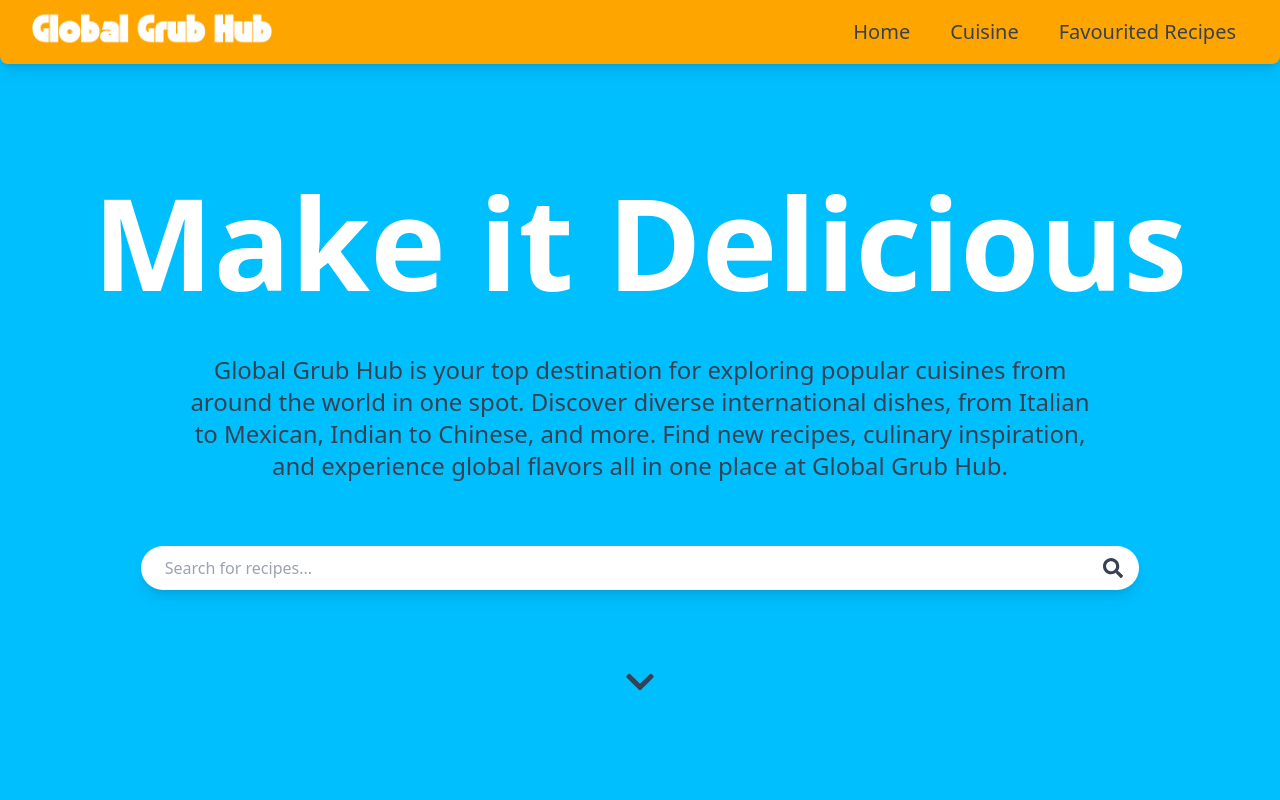
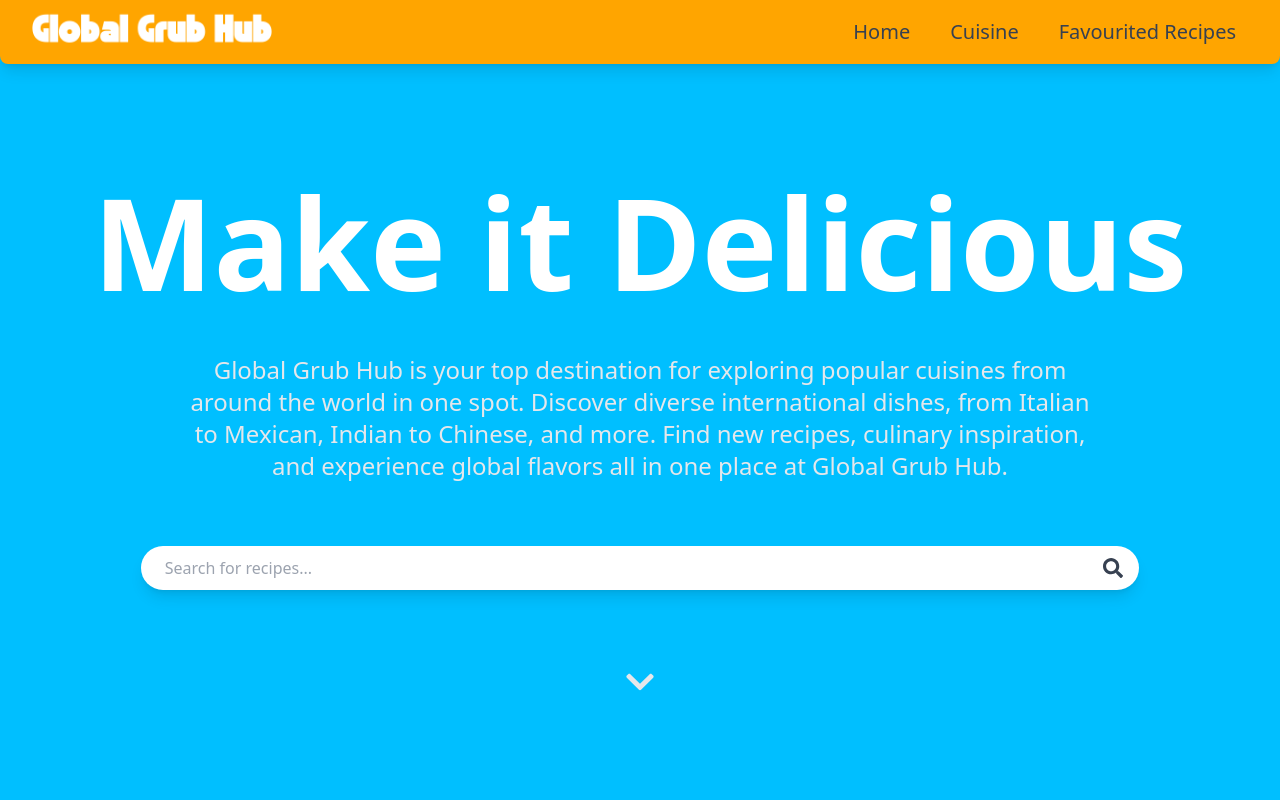
Before and after one commit to LeanneCodes/global-grub-hub, a Next.js app: page / in a window 1280 px wide. Shown: the top 800 px of the page. Built offline with nearby package versions, Linux system fonts and the light colour scheme.

Commit message:
add cuisine image dynamically

```diff
--- /dev/null
+++ b/app/components/CuisineLayout.js
@@ -0,0 +1,29 @@
+'use client';
+
+import Navbar from './Navbar';
+import Footer from './Footer';
+
+export default function CuisineLayout({ children, title, description, image }) {
+  return (
+    <div className="flex flex-col min-h-screen">
+      <Navbar />
+      <main className="flex-grow p-4">
+        <section className="container mx-auto p-4">
+          <div className="flex flex-col md:flex-row items-center justify-center md:space-x-8">
+            <img src={image} alt={title} className="w-full md:w-1/2 rounded-lg shadow-lg object-cover" />
+            <div className="text-center md:text-left md:flex md:flex-col md:justify-center md:w-1/2">
+              <h1 className="text-4xl font-bold mb-4 text-white">{title}</h1>
+              <p className="text-lg text-gray-200">{description}</p>
+            </div>
+          </div>
+          <div id="recipe-list" className="space-y-4 mt-8">
+            {/* Placeholder for recipes */}
+            <p className="text-lg text-gray-200">Recipes will be displayed here.</p>
+          </div>
+        </section>
+        {children}
+      </main>
+      <Footer />
+    </div>
+  );
+}
--- /dev/null
+++ b/app/components/HomeLayout.js
@@ -0,0 +1,54 @@
+'use client';
+
+import { useRef } from 'react';
+import { FaChevronDown } from 'react-icons/fa';
+import CuisineGrid from './CuisineGrid';
+import Navbar from './Navbar';
+import Footer from './Footer';
+import SearchBar from './SearchBar';  // Import the SearchBar component
+
+export default function HomeLayout({ children }) {
+  const gridRef = useRef(null);  // Create a ref for the cuisine grid
+
+  const handleSearch = (query) => {
+    // Handle search logic here
+    console.log('Searching for:', query);
+  };
+
+  const handleArrowClick = () => {
+    if (gridRef.current) {
+      gridRef.current.scrollIntoView({ behavior: 'smooth' });
+    }
+  };
+
+  return (
+    <div className="flex flex-col min-h-screen">
+      <Navbar />
+      <main className="flex-grow p-4">
+        <section>
+          <div className="flex flex-col items-center justify-center min-h-[90vh]">
+            <h1 className="text-7xl md:text-9xl font-bold text-center text-white">Make it Delicious</h1>
+            <p className="my-12 text-xl md:text-2xl text-gray-200 sm:px-12 md:px-40 text-center">
+              Global Grub Hub is your top destination for exploring popular cuisines from
+              around the world in one spot. Discover diverse international dishes, from
+              Italian to Mexican, Indian to Chinese, and more. Find new recipes, culinary
+              inspiration, and experience global flavors all in one place at Global Grub Hub.
+            </p>
+            <SearchBar onSearch={handleSearch} />
+            <div
+              className="mt-20 text-gray-200 animate-bounce cursor-pointer"
+              onClick={handleArrowClick}
+            >
+              <FaChevronDown size={32} />
+            </div>
+          </div>
+          <div ref={gridRef}>
+            <CuisineGrid />
+          </div>
+        </section>
+        {children}
+      </main>
+      <Footer />
+    </div>
+  );
+}
--- a/app/components/Layout.js
+++ /dev/null
@@ -1,65 +0,0 @@
-'use client';
-
-import { useState, useRef } from 'react';
-import { FaChevronDown } from 'react-icons/fa';
-import CuisineGrid from './CuisineGrid';
-import Navbar from './Navbar';
-import Footer from './Footer';
-import SearchBar from './SearchBar';  // Import the SearchBar component
-
-export default function Layout({ children, homepage = false, title, description }) {
-  const gridRef = useRef(null);  // Create a ref for the cuisine grid
-
-  const handleSearch = (query) => {
-    // Handle search logic here
-    console.log('Searching for:', query);
-  };
-
-  const handleArrowClick = () => {
-    if (gridRef.current) {
-      gridRef.current.scrollIntoView({ behavior: 'smooth' });
-    }
-  };
-
-  return (
-    <div className="flex flex-col min-h-screen">
-      <Navbar />
-      <main className="flex-grow p-4">
-        {homepage ? (
-          <section>
-            <div className="flex flex-col items-center justify-center min-h-[90vh]">
-              <h1 className="text-7xl md:text-9xl font-bold text-center">Make it Delicious</h1>
-              <p className="my-12 text-xl md:text-2xl text-gray-700 px-40 text-center">
-                Global Grub Hub is your top destination for exploring popular cuisines from
-                around the world in one spot. Discover diverse international dishes, from
-                Italian to Mexican, Indian to Chinese, and more. Find new recipes, culinary
-                inspiration, and experience global flavors all in one place at Global Grub Hub.
-              </p>
-              <SearchBar onSearch={handleSearch} />
-              <div
-                className="mt-20 text-gray-700 animate-bounce cursor-pointer"
-                onClick={handleArrowClick}
-              >
-                <FaChevronDown size={32} />
-              </div>
-            </div>
-            <div ref={gridRef}>
-              <CuisineGrid />
-            </div>
-          </section>
-        ) : (
-          <section className="container mx-auto p-4">
-            <h1 className="text-4xl font-bold mb-4">{title}</h1>
-            <p className="text-lg text-gray-700">{description}</p>
-            <div id="recipe-list" className="space-y-4">
-              {/* Placeholder for recipes */}
-              <p className="text-lg text-gray-700">Recipes will be displayed here.</p>
-            </div>
-          </section>
-        )}
-        {children}
-      </main>
-      <Footer />
-    </div>
-  );
-}
--- a/app/cuisine/[name]/page.js
+++ b/app/cuisine/[name]/page.js
@@ -1,5 +1,5 @@
-import cuisines from "@/app/data/cuisines";
-import Layout from "@/app/components/Layout";
+import cuisines from '@/app/data/cuisines';
+import CuisineLayout from '@/app/components/CuisineLayout';
 
 const CuisinePage = ({ params }) => {
   const { name } = params;
@@ -8,18 +8,22 @@ const CuisinePage = ({ params }) => {
 
   if (!cuisine) {
     return (
-      <Layout>
+      <CuisineLayout title="Cuisine not found" description="">
         <div className="container mx-auto p-4">
-          <h1 className="text-4xl font-bold mb-4">Cuisine not found</h1>
+          <h1 className="text-4xl font-bold mb-4 text-white">Cuisine not found</h1>
         </div>
-      </Layout>
+      </CuisineLayout>
     );
   }
 
   return (
-    <Layout title={`${cuisine.name} Cuisine`} description={cuisine.description}>
-      {/* You can add more specific content here if needed */}
-    </Layout>
+    <CuisineLayout
+      title={`${cuisine.name} Cuisine`}
+      description={cuisine.description}
+      image={`/${cuisine.name.toLowerCase()}.jpg`}
+    >
+      {/* Add more specific content here if needed */}
+    </CuisineLayout>
   );
 };
 
--- a/app/page.js
+++ b/app/page.js
@@ -1,9 +1,9 @@
-import Layout from "./components/Layout";
+import HomeLayout from "./components/HomeLayout";
 
 export default function Home() {
   return (
-    <Layout homepage={true}>
+    <HomeLayout>
       {/* Additional homepage content if any */}
-    </Layout>
+    </HomeLayout>
   );
 }
```
